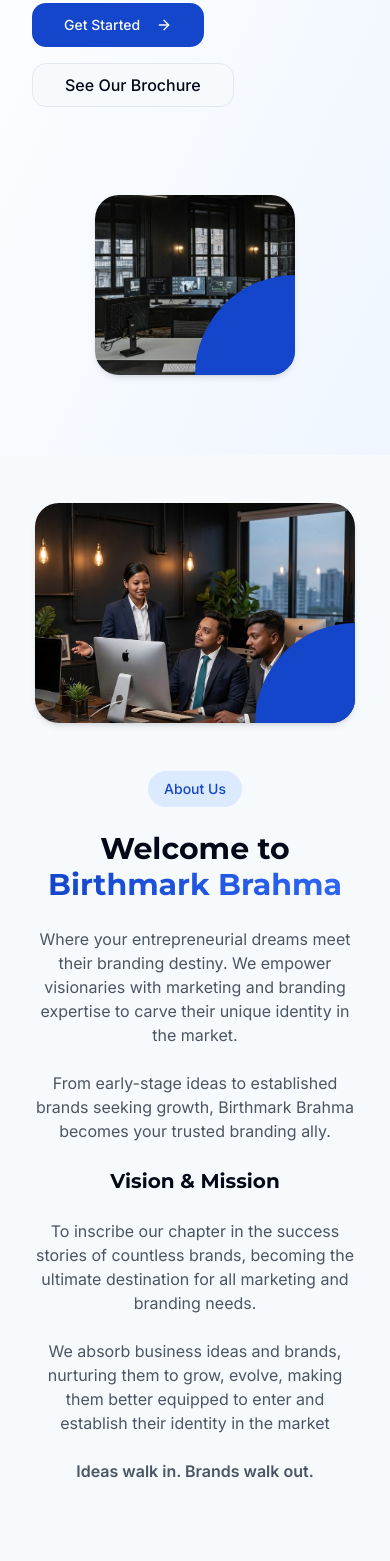
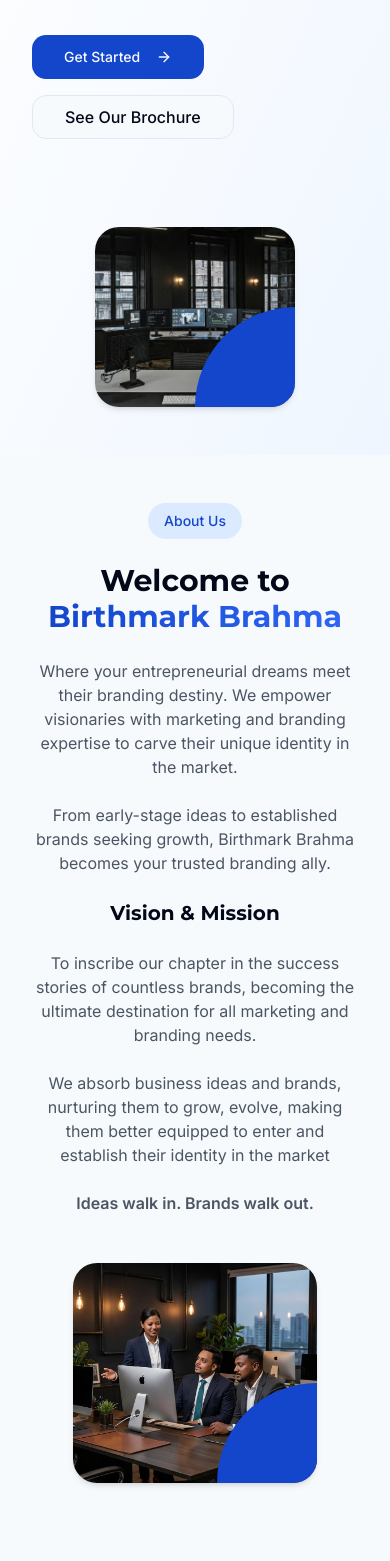
Before and after one commit to birthmarkbrahma-dev/birthmark-brahma, a React (Vite) app: page / in a window 390 px wide. Shown: the part 435-1996 px from the top of the page. Built offline with nearby package versions, Linux system fonts and the light colour scheme.

Commit message:
Fix mobile responsive layout

```diff
--- a/src/components/About.tsx
+++ b/src/components/About.tsx
@@ -88,17 +88,9 @@ const About = () => {
 
         {/* ABOUT + VISION */}
         <div className="grid grid-cols-1 md:grid-cols-2 gap-12 items-center text-center md:text-left">
-          <div  className="corner-card corner-clip overflow-hidden bg-gradient-to-br from-blue-50 to-white
-                max-w-[320px] h-[220px] md:max-w-[500px] md:h-[400px]
- mx-auto">
-            <img
-              src="/lovable-uploads/about.png"
-              alt="About Birthmark Brahma"
-              className="rounded-xl shadow-lg"
-            />
-          </div>
 
-          <div className="order-1 md:order-none space-y-6">
+
+          <div className="order-1 md:order-2 space-y-6">
             <div className="inline-block rounded-full bg-blue-100 text-brand-blue px-4 py-2 text-sm font-medium">
               About Us
             </div>
@@ -131,6 +123,18 @@ const About = () => {
             <p className="text-gray-600 font-semibold">
               Ideas walk in. Brands walk out.
             </p>
+          </div>
+
+          <div  className="order-2 md:order-1 corner-card corner-clip overflow-hidden
+               bg-gradient-to-br from-blue-50 to-white
+               max-w-[320px] h-[220px]
+               md:max-w-[500px] md:h-[400px]
+               mx-auto">
+            <img
+              src="/lovable-uploads/about.png"
+              alt="About Birthmark Brahma"
+              className="w-full h-full object-cover rounded-xl shadow-lg"
+            />
           </div>
         </div>
 
--- a/src/components/Hero.tsx
+++ b/src/components/Hero.tsx
@@ -6,7 +6,7 @@ import React, { useState } from "react";
 const Hero = () => {
   const [open, setOpen] = useState(false);
   return (
-    <section className="relative py-20 md:min-h-screen md:pt-24 flex md:items-center bg-gradient-to-br from-white to-blue-50 overflow-hidden">
+    <section className="relative pt-28 pb-12 md:h-screen md:pt-24 md:pb-0 flex md:items-center bg-gradient-to-br from-white to-blue-50 overflow-hidden">
 
       {/* Decorative elements */}
       <div className="circle-bg hidden md:block w-[300px] h-[300px] bg-brand-blue left-[-100px] top-[20%] animate-spin-slow"></div>
```
